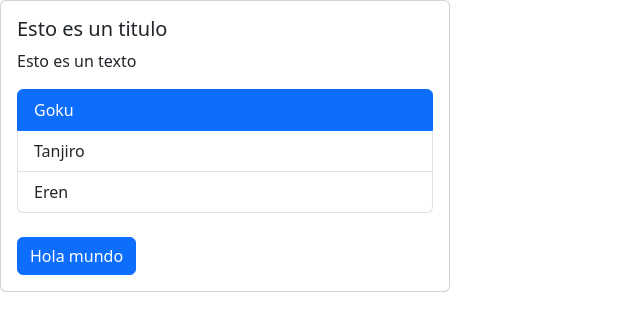
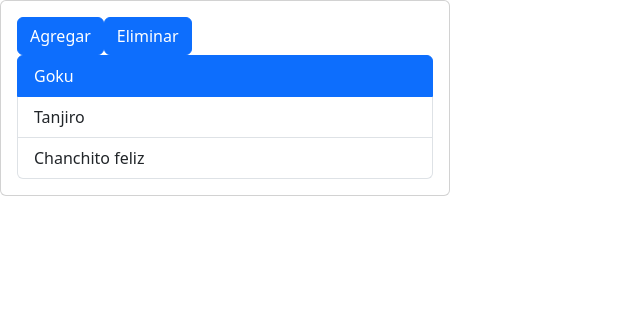
Before and after one commit to Pauljls/React-Basics, a React (Vite) app: page / in a window 1280 px wide. Shown: the top 330 px of the page, without its empty margins (0-640 px from the left). Built offline with nearby package versions, Linux system fonts and the light colour scheme.

Commit message:
Couse solution exercise 2

```diff
--- a/src/App.tsx
+++ b/src/App.tsx
@@ -15,26 +15,42 @@
 // const x = 8-8 && "Hola mundo" // pero si el valor da 0 entonces siempre se imprimira 0,solo sucede en react
 function App(){
 
+  const [data,setData] = useState(['Goku','Tanjiro','Chanchito feliz'])
+
   //ES UNA CONVENCION USAR handle(nombre de funcion) para asignar una fucnion a un componente
 
-  const [isLoading, setIsLoading]= useState(false)
-  const handleClick =()=> setIsLoading(!isLoading)
+  //const [isLoading, setIsLoading]= useState(false)
+  //const handleClick =()=> setIsLoading(!isLoading)
+  //
+  //const list :  string[] =  [
+  //  'Goku',
+  //  'Tanjiro',
+  //  'Eren'
+  //]
+//
+  //return <Card>
+  //
+  //  <CardBody title={"Esto es un titulo"} text={"Esto es un texto"}/>
+  //  {
+  //    list.length ? (<List data={list} />) : "No hay contenido"
+  //  }
+  //  <br/>
+  //  <Button isLoading={isLoading} onClick={handleClick} >Hola mundo</Button>
+  //</Card>
+  const addMinion=()=>{
+    setData([...data,"minion"])
+  }
+  const delMinion=()=>{
+    setData(data.slice(0,-1))
+  }
 
-  const list :  string[] =  [
-    'Goku',
-    'Tanjiro',
-    'Eren'
-  ]
-
-  return <Card>
-
-    <CardBody title={"Esto es un titulo"} text={"Esto es un texto"}/>
-    {
-      list.length ? (<List data={list} />) : "No hay contenido"
-    }
-    <br/>
-    <Button isLoading={isLoading} onClick={handleClick} >Hola mundo</Button>
-  </Card>
+  return(
+    <Card>
+      <Button onClick={addMinion}>Agregar</Button>
+      <Button onClick={delMinion}>Eliminar</Button>
+      <List data={data}/>
+    </Card>
+  )
 
 }
 
--- a/src/components/Button.tsx
+++ b/src/components/Button.tsx
@@ -2,7 +2,7 @@
 
 type Props = {
     children : ReactNode
-    isLoading :  boolean
+    isLoading ?:  boolean
     onClick : ()=> void
 }
 
```
